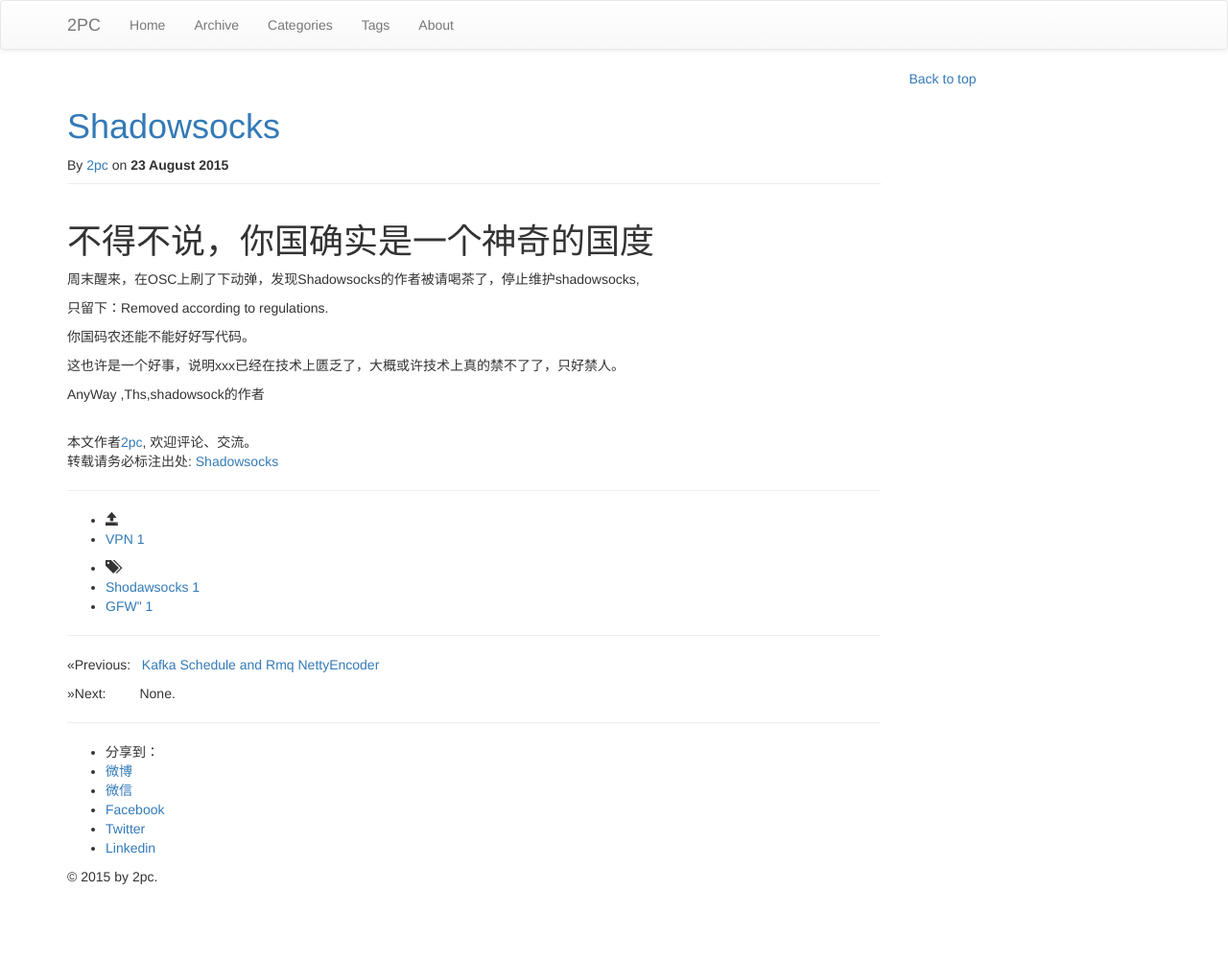
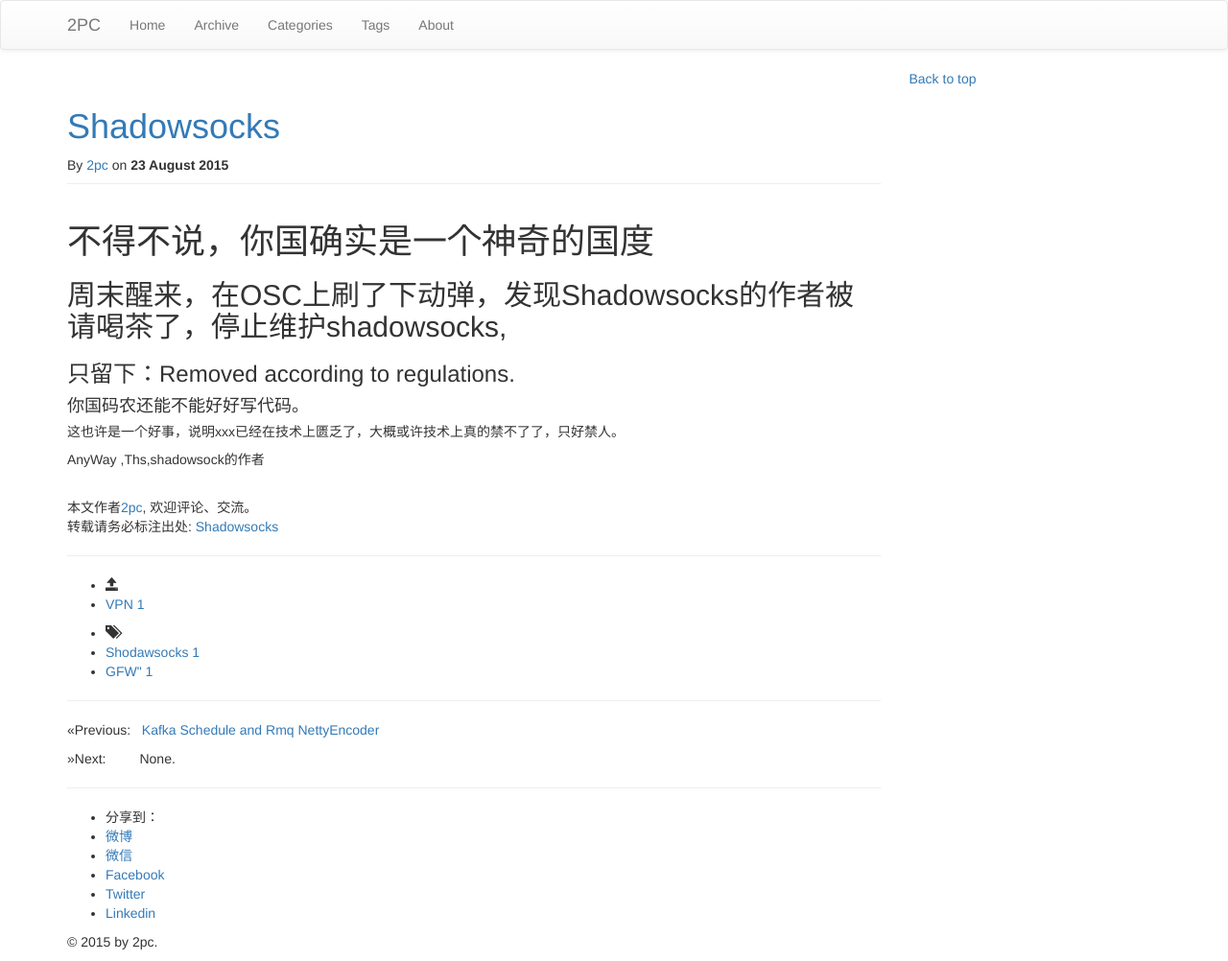
Before and after one commit to luyee/2pc.github.io, a Jekyll site: the page built from _posts/gossip/2015-08-23-shadowsocks.md, in a window 1280 px wide. Shown: the whole page at 96% size. Built offline with Jekyll 4.4.1, drawn with Linux system fonts in a browser that asks for light colours; nearby versions of some CDN libraries; library files that are not in the unit come from our copies; comment, search, counter and statistics services are not loaded; before the commit the page ends 934 px from its top, so only the background shows below that.

```diff
--- a/_posts/gossip/2015-08-23-shadowsocks.md
+++ b/_posts/gossip/2015-08-23-shadowsocks.md
@@ -11,12 +11,12 @@ tags: ["Shodawsocks",GFW"]
 不得不说，你国确实是一个神奇的国度
 ===================================================
 
-周末醒来，在OSC上刷了下动弹，发现Shadowsocks的作者被请喝茶了，停止维护shadowsocks,
+##周末醒来，在OSC上刷了下动弹，发现Shadowsocks的作者被请喝茶了，停止维护shadowsocks,
 
-只留下：Removed according to regulations.
+###只留下：Removed according to regulations.
 
-你国码农还能不能好好写代码。
+####你国码农还能不能好好写代码。
 
-这也许是一个好事，说明xxx已经在技术上匮乏了，大概或许技术上真的禁不了了，只好禁人。
+#####这也许是一个好事，说明xxx已经在技术上匮乏了，大概或许技术上真的禁不了了，只好禁人。
 
 AnyWay ,Ths,shadowsock的作者
```
